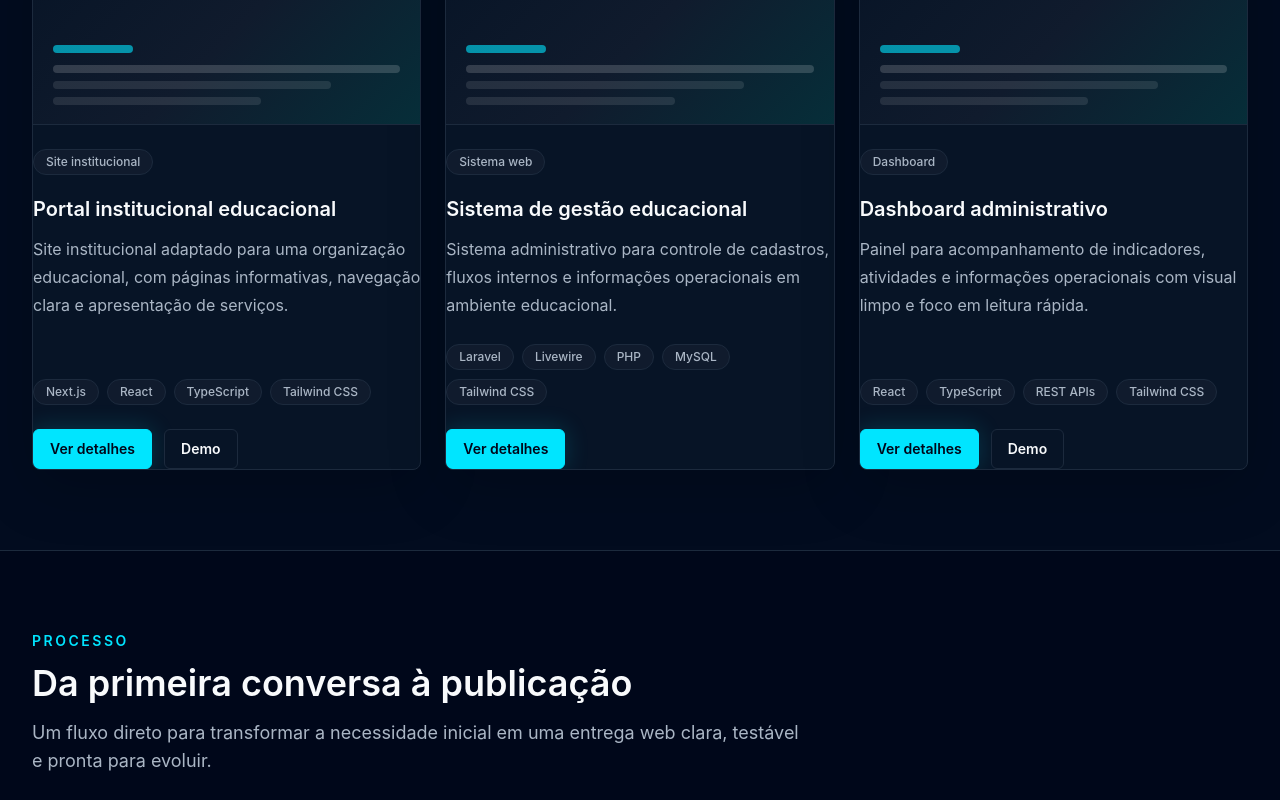
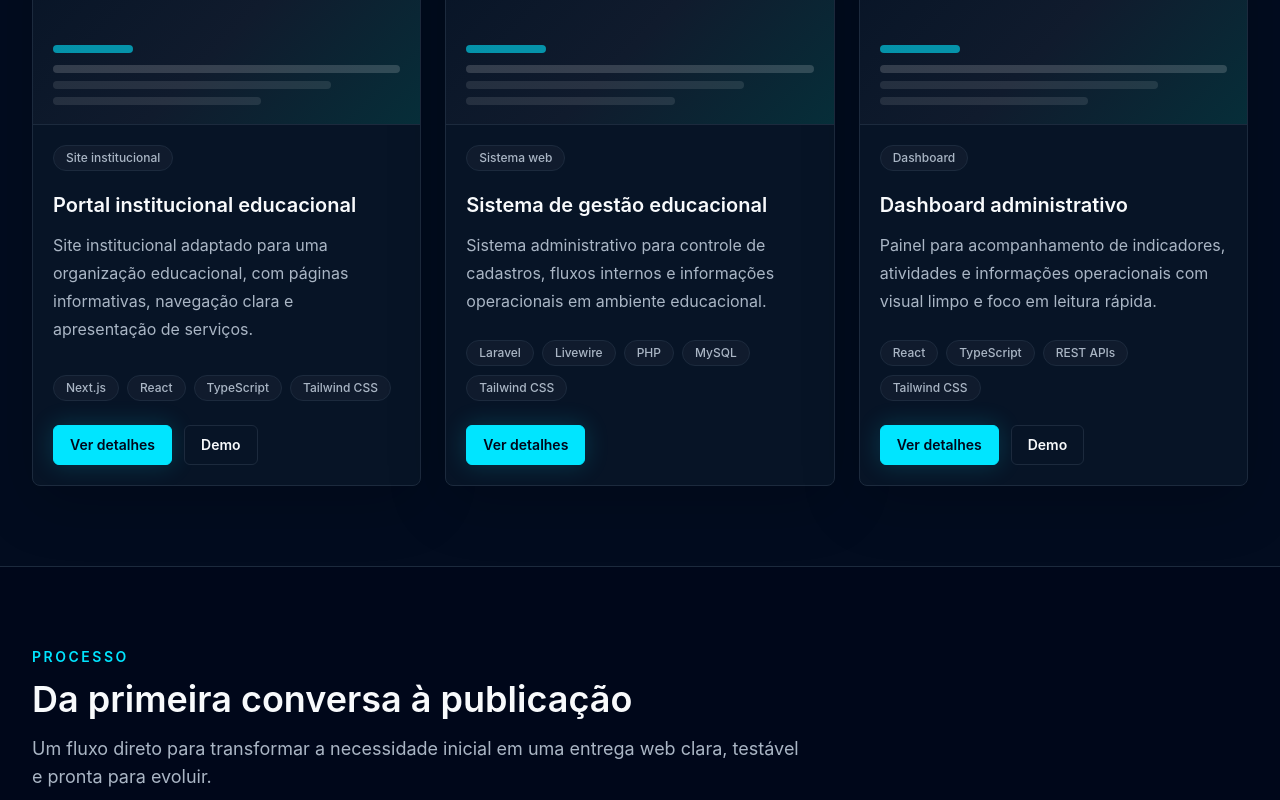
Before and after one commit to HyanFerreira/my-professional-portfolio, a Next.js app: page / in a window 1280 px wide. Shown: the part 2660-3460 px from the top of the page. Built offline with nearby package versions, Linux system fonts and the light colour scheme.

Commit message:
style(scrollbar): adicionar estilos personalizados para barras de rolagem refactor(ProjectCard): ajustar padding no cartão do projeto remove(AboutSection): remover descrição do cabeçalho da seção sobre add(Form): adicionar ícones e melhorar estilo no componente de formulário

```diff
--- a/src/app/globals.css
+++ b/src/app/globals.css
@@ -77,6 +77,60 @@ textarea:-webkit-autofill:focus {
     0 0 0 1000px var(--background) inset,
     0 0 0 2px color-mix(in srgb, var(--accent) 20%, transparent);
   caret-color: var(--text-primary);
+}
+
+html,
+body {
+  scrollbar-color: color-mix(in srgb, var(--accent) 64%, var(--border))
+    color-mix(in srgb, var(--surface) 78%, transparent);
+  scrollbar-width: auto;
+}
+
+body::-webkit-scrollbar,
+html::-webkit-scrollbar {
+  height: 1rem;
+  width: 1rem;
+}
+
+.form-select-listbox {
+  scrollbar-color: color-mix(in srgb, var(--accent) 64%, var(--border))
+    color-mix(in srgb, var(--surface) 78%, transparent);
+  scrollbar-width: thin;
+}
+
+.form-select-listbox::-webkit-scrollbar {
+  height: 0.65rem;
+  width: 0.65rem;
+}
+
+.form-select-listbox::-webkit-scrollbar-track,
+body::-webkit-scrollbar-track,
+html::-webkit-scrollbar-track {
+  background: color-mix(in srgb, var(--surface) 72%, transparent);
+  border-radius: 999px;
+  margin-block: 0.35rem;
+}
+
+.form-select-listbox::-webkit-scrollbar-thumb,
+body::-webkit-scrollbar-thumb,
+html::-webkit-scrollbar-thumb {
+  background: linear-gradient(
+    180deg,
+    color-mix(in srgb, var(--accent) 82%, white 4%),
+    color-mix(in srgb, var(--accent-hover) 78%, var(--border))
+  );
+  border: 2px solid var(--surface-elevated);
+  border-radius: 999px;
+}
+
+.form-select-listbox::-webkit-scrollbar-thumb:hover,
+body::-webkit-scrollbar-thumb:hover,
+html::-webkit-scrollbar-thumb:hover {
+  background: linear-gradient(
+    180deg,
+    color-mix(in srgb, var(--accent) 92%, white 6%),
+    var(--accent-hover)
+  );
 }
 
 a {
--- a/src/components/project/ProjectCard.tsx
+++ b/src/components/project/ProjectCard.tsx
@@ -41,7 +41,7 @@ export function ProjectCard({ project }: ProjectCardProps) {
         )}
       </div>
 
-      <div className="flex flex-1 flex-col mt-6">
+      <div className="flex flex-1 flex-col p-5">
         <Badge className="w-fit">{project.category}</Badge>
         <h3 className="mt-5 text-xl font-semibold text-text-primary">
           {project.title}
--- a/src/components/sections/AboutSection.tsx
+++ b/src/components/sections/AboutSection.tsx
@@ -26,7 +26,6 @@ export function AboutSection() {
     <section className="py-16 sm:py-20" id="sobre">
       <Container className="grid gap-10 lg:grid-cols-[0.9fr_1.1fr] lg:items-start">
         <SectionHeader
-          description="A marca principal é pessoal: Hyan Ferreira. HFStack aparece como laboratório técnico para organizar ideias, estudos e soluções."
           eyebrow="Sobre"
           title="Desenvolvimento com visão de produto e execução técnica"
         />
--- a/src/components/ui/Form.tsx
+++ b/src/components/ui/Form.tsx
@@ -1,5 +1,6 @@
 "use client";
 
+import { Check, ChevronDown } from "lucide-react";
 import {
   type ButtonHTMLAttributes,
   forwardRef,
@@ -96,6 +97,7 @@ export const Textarea = forwardRef<HTMLTextAreaElement, TextareaProps>(
     <textarea
       className={cn(
         fieldClassName,
+        "max-h-[300px]",
         invalid && invalidFieldClassName,
         className,
       )}
@@ -255,7 +257,7 @@ export const Select = forwardRef<HTMLButtonElement, SelectProps>(
           aria-haspopup="listbox"
           className={cn(
             fieldClassName,
-            "flex items-center justify-between gap-3 text-left",
+            "flex cursor-pointer items-center justify-between gap-3 pr-3 text-left",
             invalid && invalidFieldClassName,
             !selectedOption && "text-text-secondary/70",
             className,
@@ -276,17 +278,17 @@ export const Select = forwardRef<HTMLButtonElement, SelectProps>(
           <span
             aria-hidden="true"
             className={cn(
-              "text-xs text-text-secondary transition-transform",
-              isOpen && "rotate-180",
+              "shrink-0 text-text-secondary transition",
+              isOpen && "rotate-180 text-accent",
             )}
           >
-            v
+            <ChevronDown className="size-4" strokeWidth={2.25} />
           </span>
         </button>
 
         {isOpen ? (
           <div
-            className="absolute z-50 mt-2 max-h-64 w-full overflow-y-auto rounded-md border border-border bg-surface-elevated py-1 shadow-[0_18px_48px_rgba(0,0,0,0.28)]"
+            className="form-select-listbox absolute z-50 mt-2 max-h-64 w-full overflow-y-auto rounded-md border border-border bg-surface-elevated p-1 shadow-[0_18px_48px_rgba(0,0,0,0.28)] ring-1 ring-white/5"
             id={listboxId}
             role="listbox"
           >
@@ -294,9 +296,9 @@ export const Select = forwardRef<HTMLButtonElement, SelectProps>(
               <button
                 aria-selected={option.value === value}
                 className={cn(
-                  "flex w-full cursor-pointer items-center px-4 py-2.5 text-left text-sm text-text-primary transition hover:bg-surface disabled:cursor-not-allowed disabled:opacity-50",
+                  "flex w-full cursor-pointer items-center gap-3 rounded-[5px] px-3 py-2.5 text-left text-sm text-text-primary transition hover:bg-surface disabled:cursor-not-allowed disabled:opacity-50",
                   index === activeIndex && "bg-surface",
-                  option.value === value && "text-accent",
+                  option.value === value && "bg-accent/10 text-accent",
                 )}
                 disabled={option.disabled}
                 id={`${listboxId}-option-${index}`}
@@ -306,7 +308,15 @@ export const Select = forwardRef<HTMLButtonElement, SelectProps>(
                 role="option"
                 type="button"
               >
-                {option.label}
+                <span className="min-w-0 flex-1 truncate">{option.label}</span>
+                <Check
+                  aria-hidden="true"
+                  className={cn(
+                    "size-4 shrink-0 transition-opacity",
+                    option.value === value ? "opacity-100" : "opacity-0",
+                  )}
+                  strokeWidth={2.4}
+                />
               </button>
             ))}
           </div>
```
